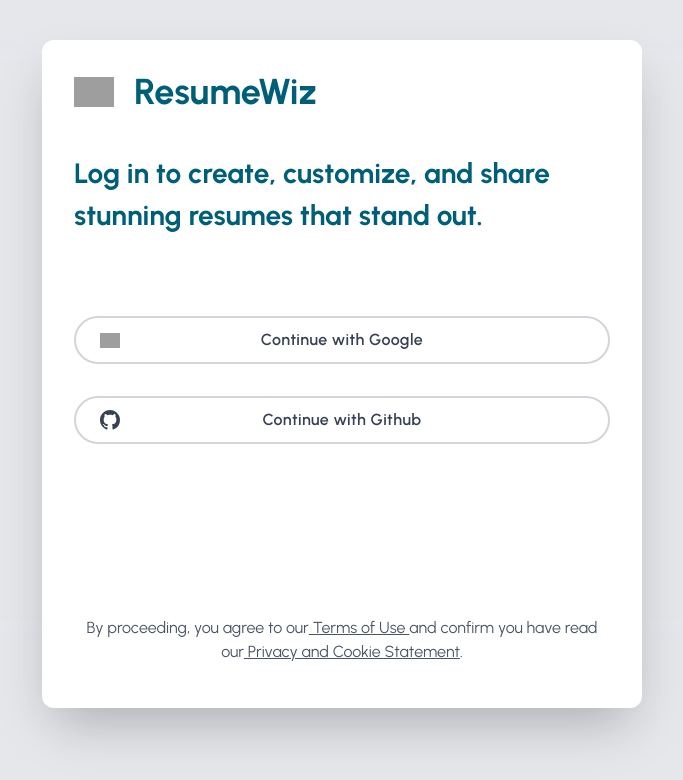
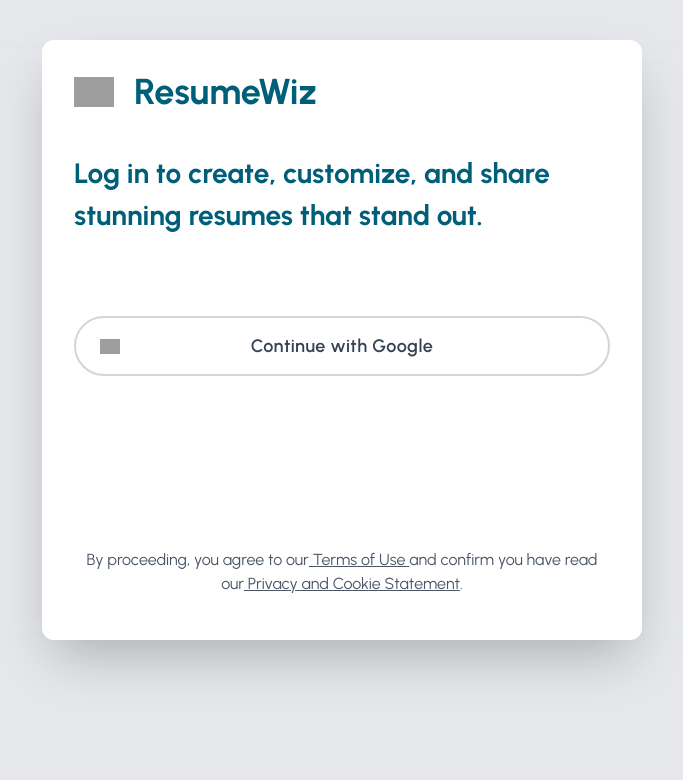
Before and after one commit to kevinranpura/ai-resume-builder, a React (Vite) app in the folder frontend/: page /auth/sign-in in a window 1280 px wide. Shown: the top 780 px of the page, without its empty margins (298-981 px from the left). Built offline with nearby package versions, Linux system fonts and the light colour scheme; no server answers; grey boxes are pictures that could not be loaded.

Commit message:
Final Commit

```diff
--- a/frontend/src/auth/sign-in/Index.jsx
+++ b/frontend/src/auth/sign-in/Index.jsx
@@ -51,32 +51,17 @@ const Index = () => {
 								<div className="mt-10 grid space-y-8 items-center">
 									<button
 										onClick={handleGoogleSignIn}
-										className="group h-12 px-6 border-2 border-gray-300 rounded-full transition duration-300 hover:border-blue-400 focus:bg-blue-50 active:bg-blue-100">
+										className="group h-15 px-6 border-2 border-gray-300 rounded-full transition duration-300 hover:border-blue-400 focus:bg-blue-50 active:bg-blue-100">
 										<div className="relative flex items-center space-x-4 justify-center">
 											<img src="https://www.svgrepo.com/show/475656/google-color.svg"
 												className="absolute left-0 w-5" alt="google logo" />
 											<span
-												className="block w-max font-semibold tracking-wide text-gray-700 text-md transition duration-300 group-hover:text-blue-600 sm:text-base">Continue
+												className="block w-max font-semibold tracking-wide text-gray-700 text-[16px] md:text-[18px] transition duration-300 group-hover:text-blue-600 sm:text-base">Continue
 												with Google
 											</span>
 										</div>
 									</button>
-									<button
-										onClick={handleGitHubSignIn}
-										className="group h-12 px-6 border-2 border-gray-300 rounded-full transition duration-300 hover:border-blue-400 focus:bg-blue-50 active:bg-blue-100">
-										<div className="relative flex items-center space-x-4 justify-center">
-											<svg xmlns="http://www.w3.org/2000/svg" fill="currentColor"
-												className="absolute left-0 w-5 text-gray-700" viewBox="0 0 16 16">
-												<path
-													d="M8 0C3.58 0 0 3.58 0 8c0 3.54 2.29 6.53 5.47 7.59.4.07.55-.17.55-.38 0-.19-.01-.82-.01-1.49-2.01.37-2.53-.49-2.69-.94-.09-.23-.48-.94-.82-1.13-.28-.15-.68-.52-.01-.53.63-.01 1.08.58 1.23.82.72 1.21 1.87.87 2.33.66.07-.52.28-.87.51-1.07-1.78-.2-3.64-.89-3.64-3.95 0-.87.31-1.59.82-2.15-.08-.2-.36-1.02.08-2.12 0 0 .67-.21 2.2.82.64-.18 1.32-.27 2-.27.68 0 1.36.09 2 .27 1.53-1.04 2.2-.82 2.2-.82.44 1.1.16 1.92.08 2.12.51.56.82 1.27.82 2.15 0 3.07-1.87 3.75-3.65 3.95.29.25.54.73.54 1.48 0 1.07-.01 1.93-.01 2.2 0 .21.15.46.55.38A8.012 8.012 0 0 0 16 8c0-4.42-3.58-8-8-8z">
-												</path>
-											</svg>
-											<span
-												className="block w-max font-semibold tracking-wide text-gray-700 text-sm transition  duration-300 group-hover:text-blue-600 sm:text-base">Continue
-												with Github
-											</span>
-										</div>
-									</button>
+
 								</div>
 								<div className="mt-40 space-y-4 py-3 text-gray-600 text-center text-wrap text-md md:w-full">
 									<p>By proceeding, you agree to our
```
